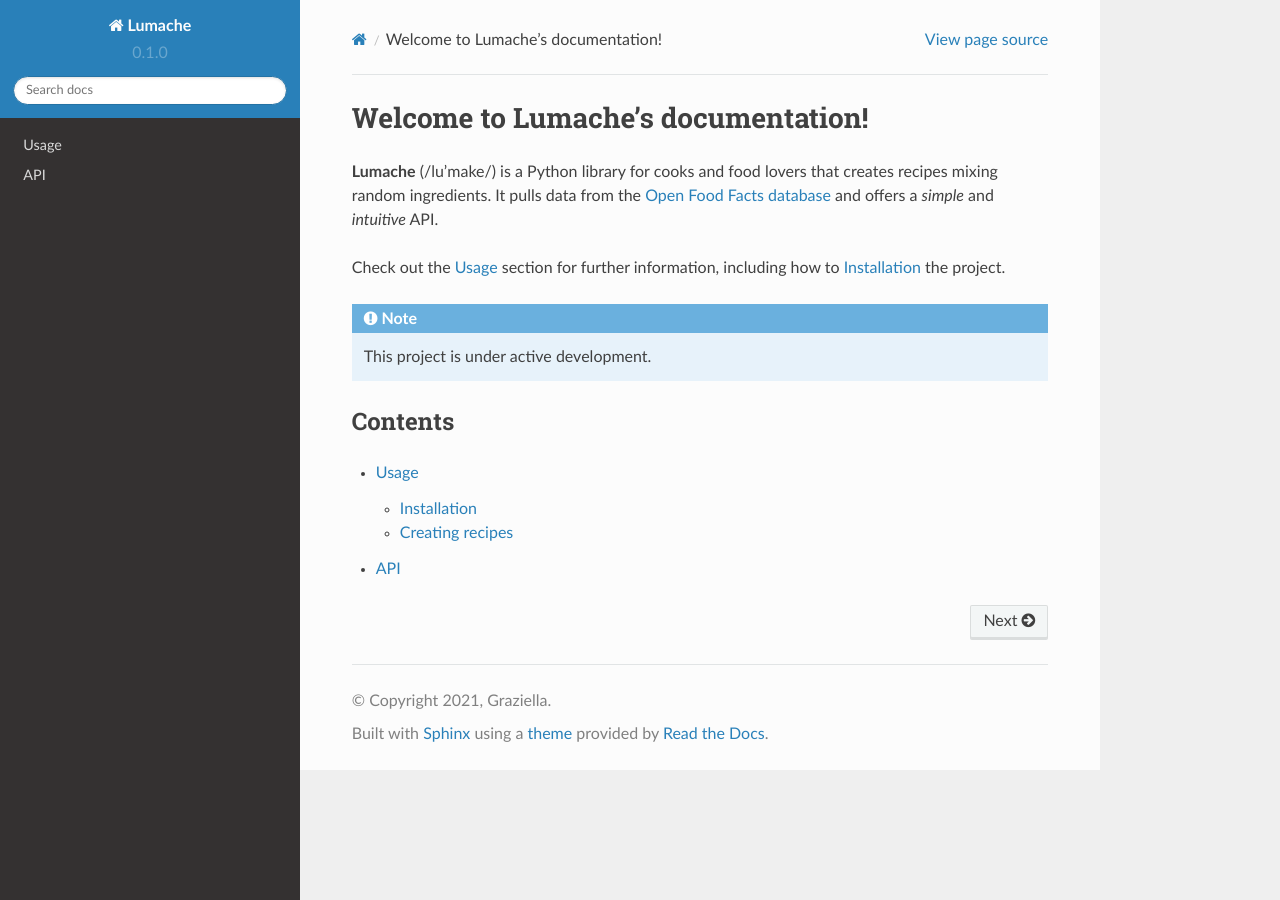
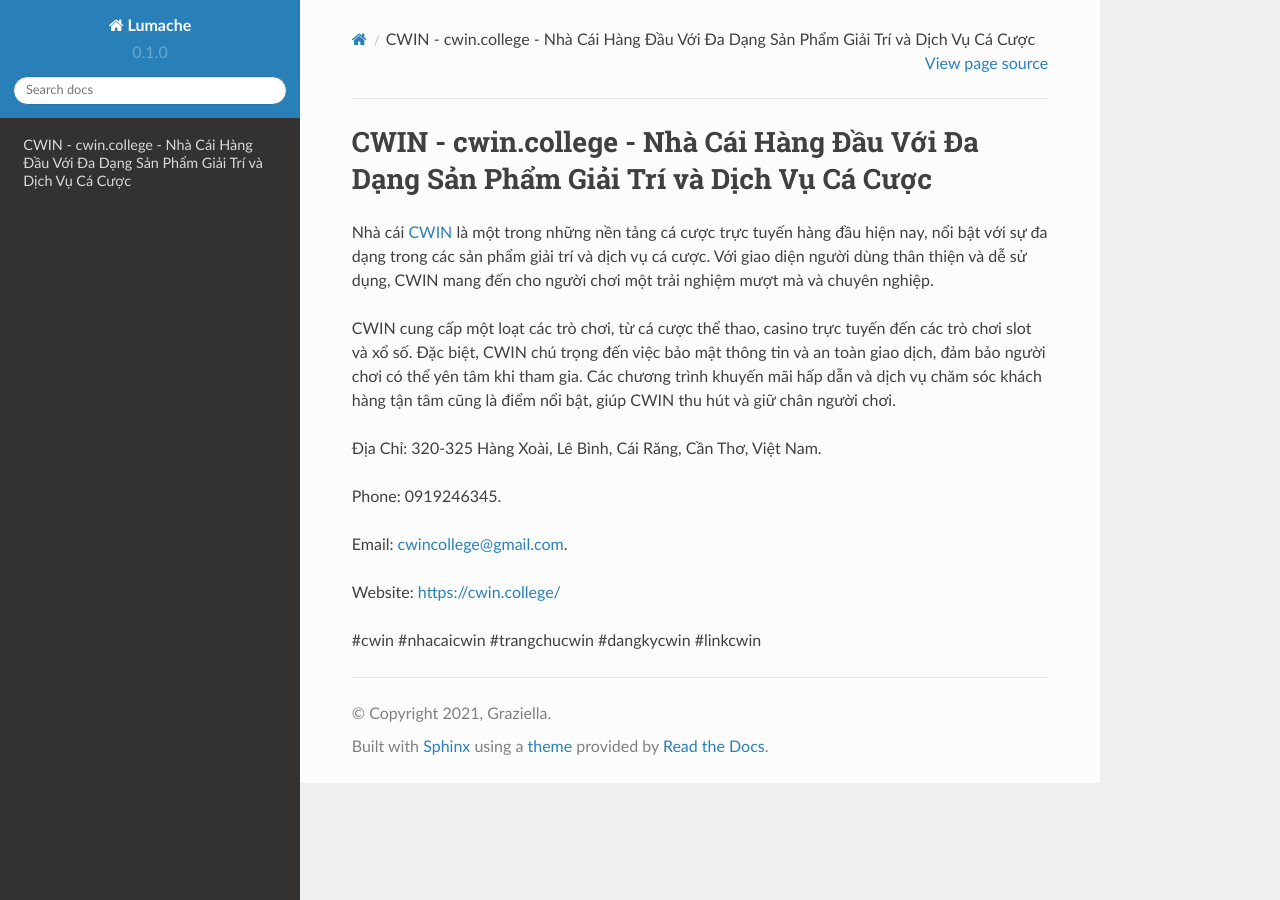
Before and after one commit to srphamkhuongduy77/cwincollege, a Sphinx documentation site: the page built from docs/source/index.rst, in a window 1280 px wide. Built offline with Sphinx 7.4.7 and the Read the Docs theme 2.0.0, drawn with Linux system fonts in a browser that asks for light colours.

Commit message:
Update index.rst

```diff
--- a/docs/source/index.rst
+++ b/docs/source/index.rst
@@ -1,22 +1,16 @@
-Welcome to Lumache's documentation!
+CWIN - cwin.college - Nhà Cái Hàng Đầu Với Đa Dạng Sản Phẩm Giải Trí và Dịch Vụ Cá Cược
 ===================================
 
-**Lumache** (/lu'make/) is a Python library for cooks and food lovers
-that creates recipes mixing random ingredients.
-It pulls data from the `Open Food Facts database <https://world.openfoodfacts.org/>`_
-and offers a *simple* and *intuitive* API.
+Nhà cái `CWIN <https://cwin.college/>`_ là một trong những nền tảng cá cược trực tuyến hàng đầu hiện nay, nổi bật với sự đa dạng trong các sản phẩm giải trí và dịch vụ cá cược. Với giao diện người dùng thân thiện và dễ sử dụng, CWIN mang đến cho người chơi một trải nghiệm mượt mà và chuyên nghiệp.
 
-Check out the :doc:`usage` section for further information, including
-how to :ref:`installation` the project.
+CWIN cung cấp một loạt các trò chơi, từ cá cược thể thao, casino trực tuyến đến các trò chơi slot và xổ số. Đặc biệt, CWIN chú trọng đến việc bảo mật thông tin và an toàn giao dịch, đảm bảo người chơi có thể yên tâm khi tham gia. Các chương trình khuyến mãi hấp dẫn và dịch vụ chăm sóc khách hàng tận tâm cũng là điểm nổi bật, giúp CWIN thu hút và giữ chân người chơi.
 
-.. note::
+Địa Chỉ: 320-325 Hàng Xoài, Lê Bình, Cái Răng, Cần Thơ, Việt Nam.
 
-   This project is under active development.
+Phone: 0919246345.
 
-Contents
---------
+Email: cwincollege@gmail.com.
 
-.. toctree::
+Website: https://cwin.college/
 
-   usage
-   api
+#cwin #nhacaicwin #trangchucwin #dangkycwin #linkcwin
```
